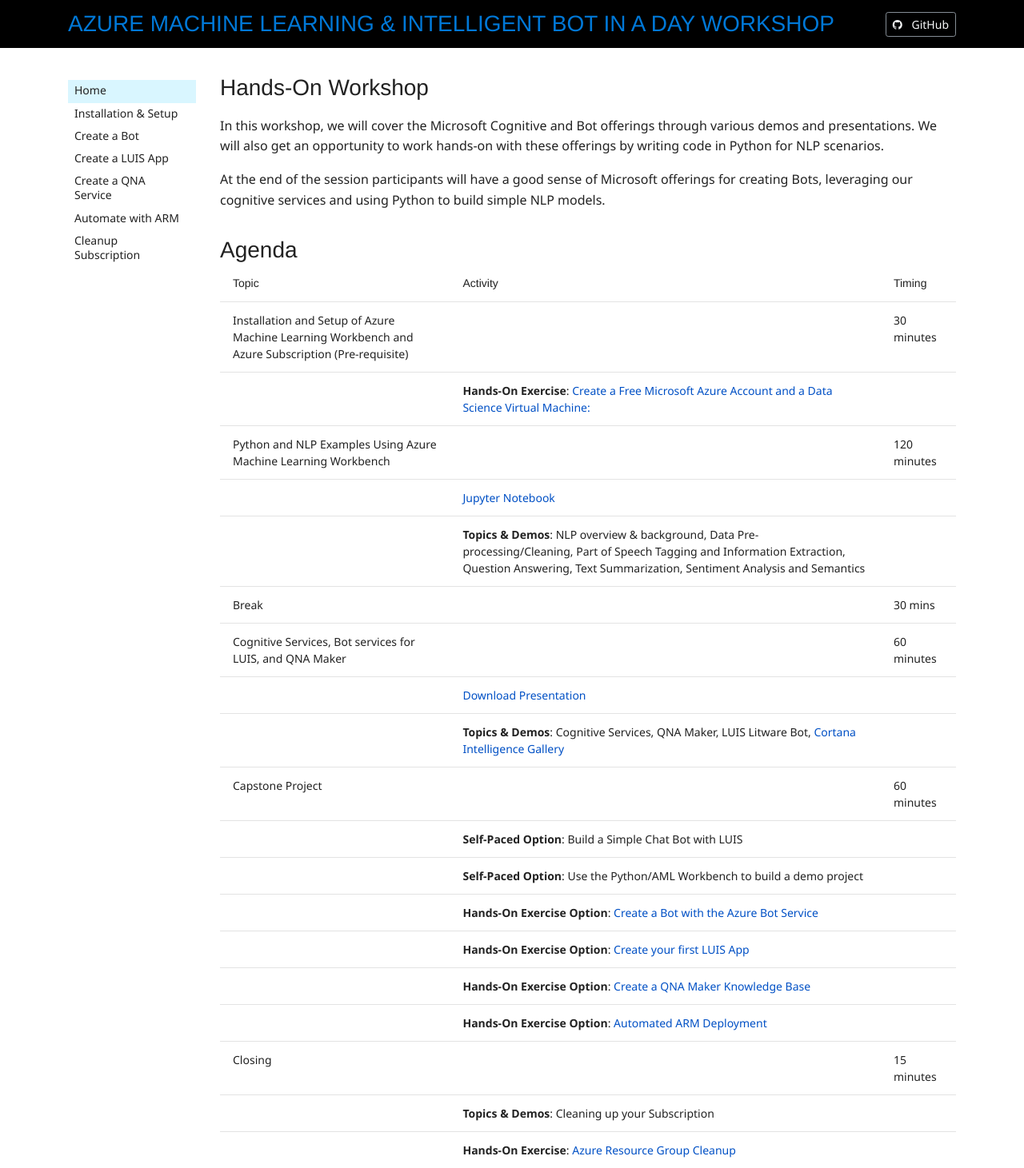
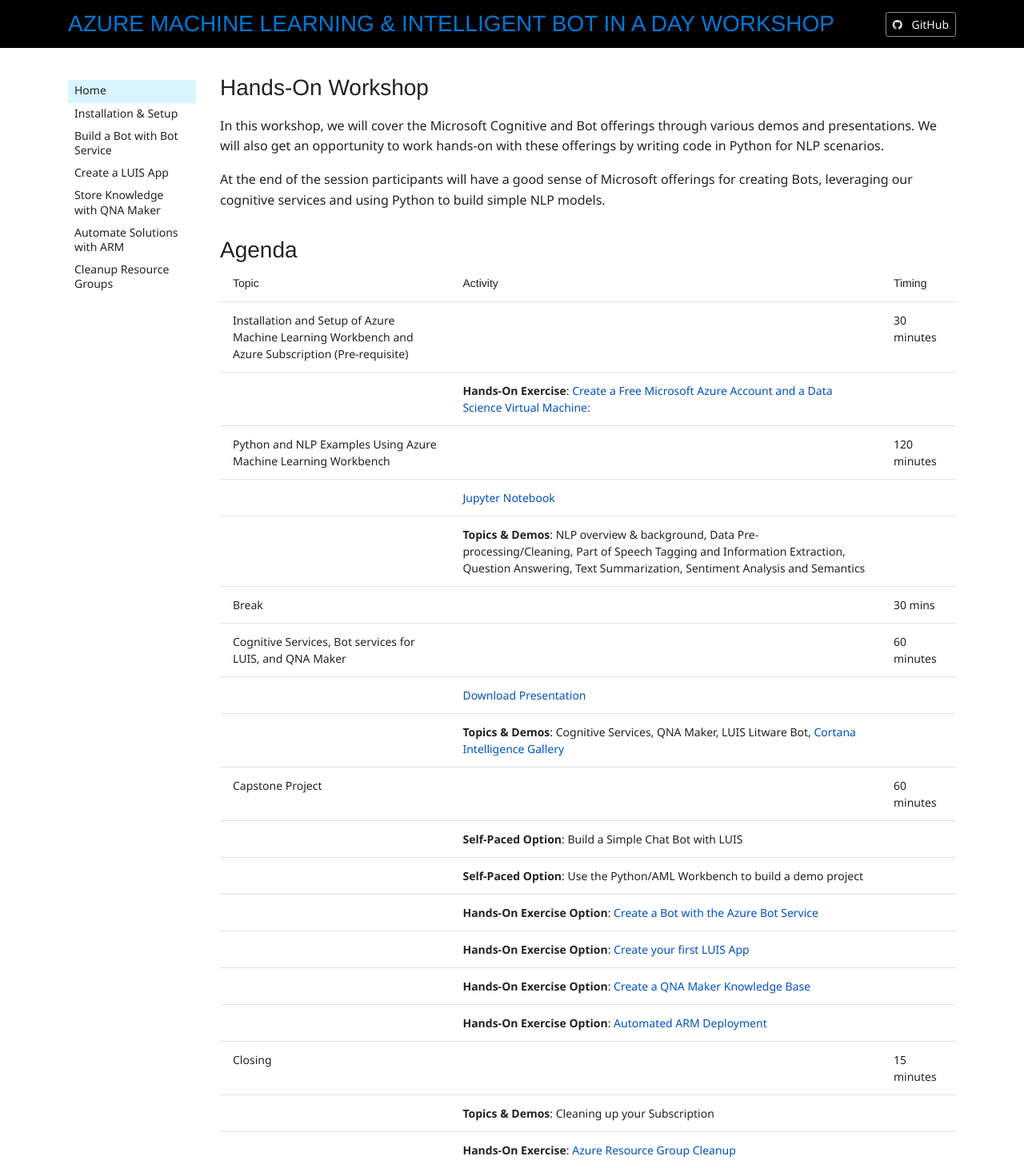
Before and after one commit to scook-valorem/bot-in-a-day, a Jekyll site: the page built from readme.md, in a window 1280 px wide. Shown: the whole page at 80% size. Built offline with Jekyll 4.4.1, drawn with Linux system fonts in a browser that asks for light colours; nearby versions of some CDN libraries.

Commit message:
Update navigation.html

```diff
--- a/_includes/navigation.html
+++ b/_includes/navigation.html
@@ -7,19 +7,19 @@
             <a href="setup.html">Installation &amp; Setup</a>
         </li>
         <li{% if page.url == "/bot.html" %} class="bg-note"{% endif %}>
-            <a href="bot.html">Create a Bot</a>
+            <a href="bot.html">Build a Bot with Bot Service</a>
         </li>
         <li{% if page.url == "/luis.html" %} class="bg-note"{% endif %}>
             <a href="luis.html">Create a LUIS App</a>
         </li>
         <li{% if page.url == "/qna.html" %} class="bg-note"{% endif %}>
-            <a href="qna.html">Create a QNA Service</a>
+            <a href="qna.html">Store Knowledge with QNA Maker</a>
         </li>
         <li{% if page.url == "/arm.html" %} class="bg-note"{% endif %}>
-            <a href="arm.html">Automate with ARM</a>
+            <a href="arm.html">Automate Solutions with ARM</a>
         </li>
         <li{% if page.url == "/cleanup.html" %} class="bg-note"{% endif %}>
-            <a href="cleanup.html">Cleanup Subscription</a>
+            <a href="cleanup.html">Cleanup Resource Groups</a>
         </li>
     </ul>
 </nav>
```
